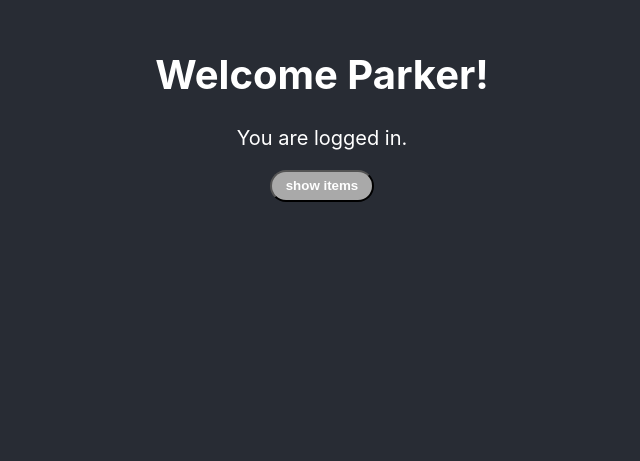
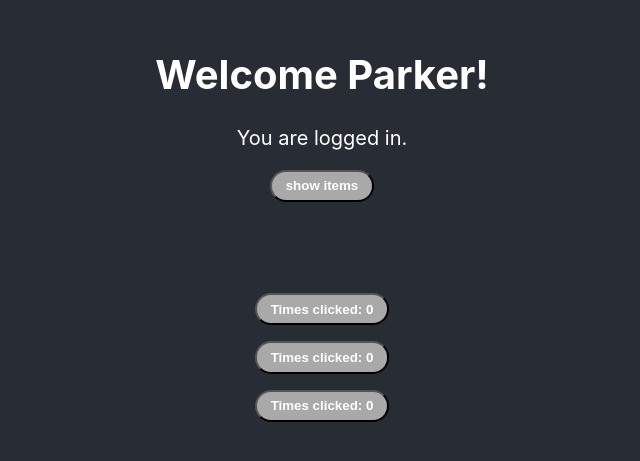
Before and after one commit to psiservices-parkerschellenberg/react-docs, a React (Create React App) app: page / in a window 1280 px wide. Shown: the part 137-598 px from the top of the page, without its empty margins (318-958 px from the left). Built offline with nearby package versions, Linux system fonts and the light colour scheme.

Commit message:
Add new btns with unique states

```diff
--- a/src/App.css
+++ b/src/App.css
@@ -18,6 +18,12 @@ ul {
     list-style-type: none;
 }
 
-.Welcome {
+.Welcome,
+.LoginForm {
     margin-top: 20vh;
+    margin-bottom: 75px;
 }
+
+.click-me {
+    margin-top: 16px;
+}
--- a/src/App.js
+++ b/src/App.js
@@ -1,6 +1,7 @@
 import './App.css';
 import Welcome from './components/Welcome';
 import LoginForm from './components/LoginForm';
+import NewBtn from './components/NewBtn';
 
 
 function App() {
@@ -21,6 +22,9 @@ function App() {
                 ? ( <Welcome user={user} /> )
                 : ( <LoginForm /> )
             }
+            <NewBtn />
+            <NewBtn />
+            <NewBtn />
         </div>
     );
 }
--- a/src/components/LoginForm.js
+++ b/src/components/LoginForm.js
@@ -2,7 +2,7 @@ import './LoginForm.css';
 
 function LoginForm() {
     return (
-        <div>
+        <div className="LoginForm">
             <div className="form-group">
                 <label htmlFor="username">Username</label>
                 <input id="username" type="text" className="form-input" />
--- /dev/null
+++ b/src/components/NewBtn.js
@@ -0,0 +1,16 @@
+import { useState } from 'react';
+
+function NewBtn() {
+    const [count, setCount] = useState(0);
+    function handleClick() {
+        setCount(count + 1);
+    }
+
+    return (
+        <button className="click-me" onClick={handleClick}>
+            Times clicked: {count}
+        </button>
+    );
+}
+
+export default NewBtn;
```
